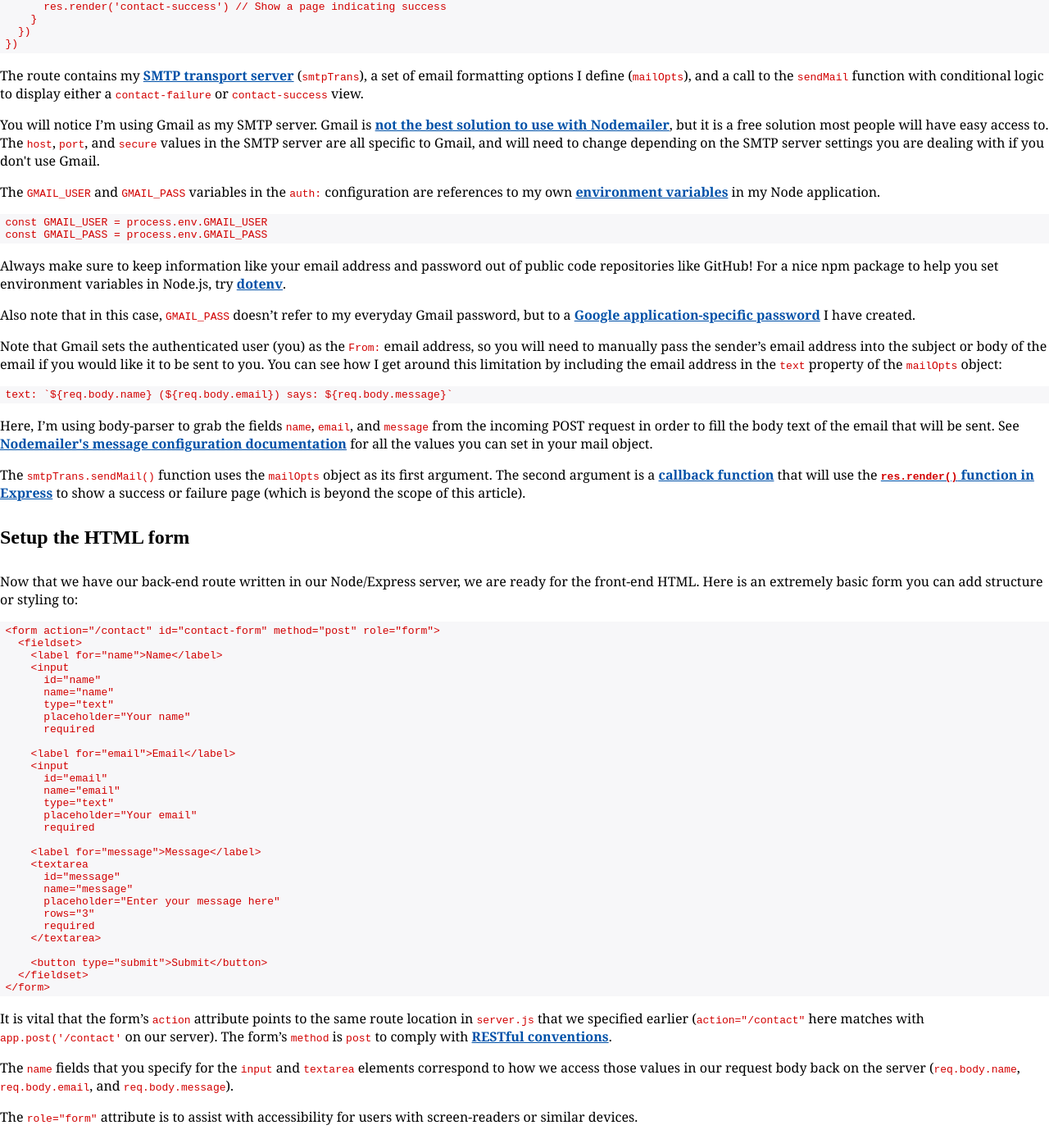
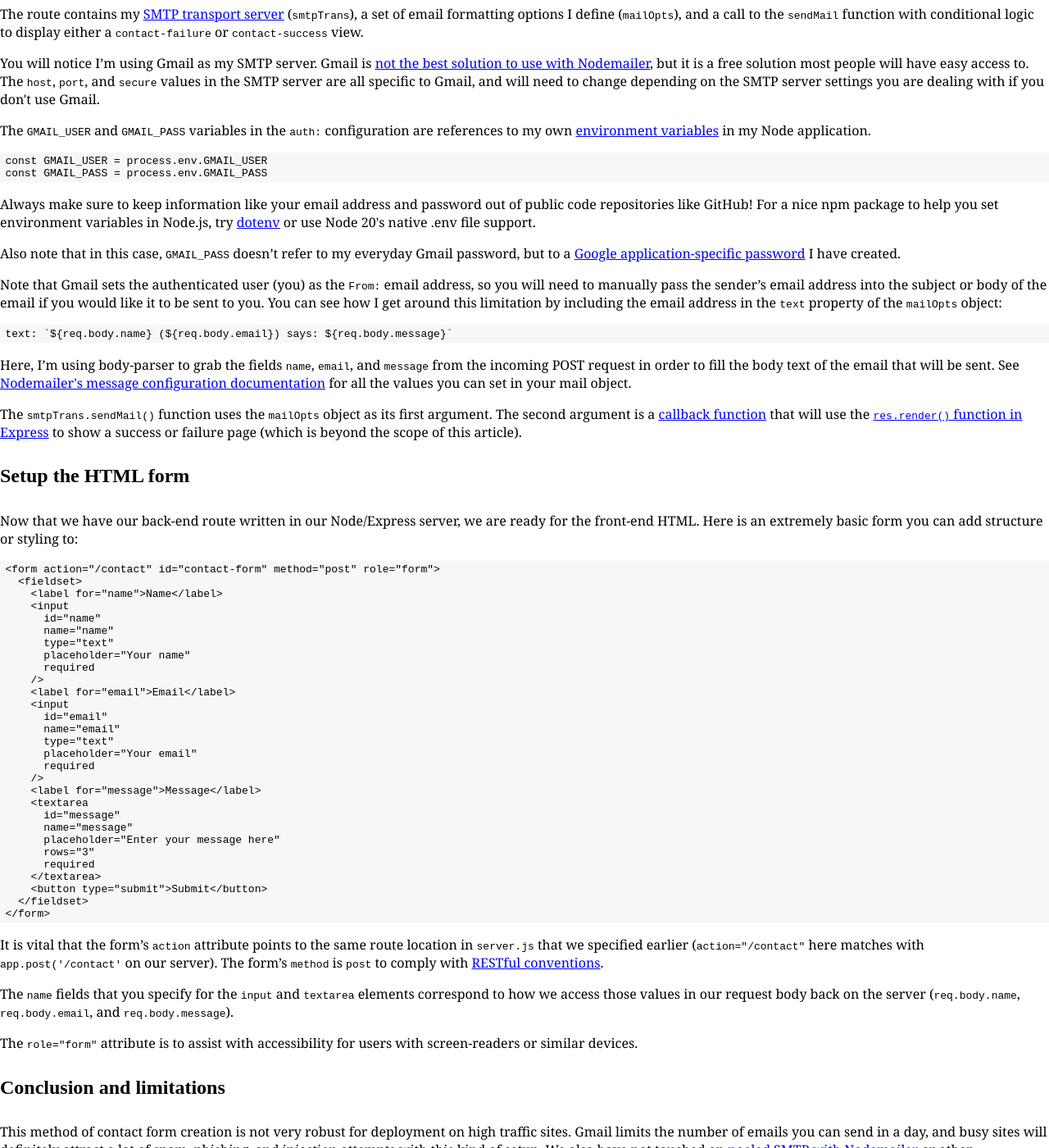
Before and after one commit to ty2k/jekyll-portfolio, a Jekyll site: the page built from _posts/2019-09-14-adding-nodemailer-email-contact-form-node-express-app.html, in a window 1280 px wide and 1400 px high, scrolled down 1714 px. Shown: the whole window at 82% size. Built offline with Jekyll 4.4.1, drawn with Linux system fonts in a browser that asks for light colours; some of the changed text lies outside the part shown.

Commit message:
Update links and design in blog article for new design

```diff
--- a/_posts/2019-09-14-adding-nodemailer-email-contact-form-node-express-app.html
+++ b/_posts/2019-09-14-adding-nodemailer-email-contact-form-node-express-app.html
@@ -9,41 +9,38 @@ title: "Adding an Email Contact Form to a Node and Express App - Tyler Krys"
 title_on_page: "Adding an Email Contact Form to a Node and Express App"
 ---
 
-<div class="container">
-  <div class="row">
-    <div class="col-lg-8 offset-lg-2">
-      <div class="container container-blog">
-        <h1>{{ page.title_on_page }}</h1>
-        <p class="blog-date">Updated: {{ page.date_updated }}</p>
-        <p class="blog-date">Published: {{ page.date_published }}</p>
 <div class="blog-post">
+  <main class="serif">
+    <h1 class="serif">{{ page.title_on_page }}</h1>
+    <p class="blog-date serif">Updated: {{ page.date_updated }}</p>
+    <p class="blog-date serif">Published: {{ page.date_published }}</p>
     <p>Contact forms are a classic web pattern to allow your visitors to email you straight from the page they're on without exposing your email address. This can be great for getting customer leads for marketing sites or soliciting feedback from your visitors. Node.js/Express apps can the <a href="https://nodemailer.com/">Nodemailer</a> package to add email functionality to your portfolio or small business site. This tutorial will show you how to use Nodemailer in your Node/Express app to let your users easily contact you.</p>
-          <div class="div-notice">
+    <div class="notice">
       <p>
-              <strong>Note:</strong> As of September 2019, I've re-factored my Node/Express portfolio site into a Jekyll static site served with GitHub Pages. I don't use this email contact form code in production anymore, though plenty of my readers do. To see my code in the context of a working app, visit my old <a href="https://github.com/ty2k/express-portfolio">express-portfolio repo on GitHub</a>.
+        <strong>Note:</strong> This site is now a Jekyll static site served with GitHub Pages. I don't use this email contact form code in production anymore, though many of my readers do. To see a contact form in the context of a working app, visit my old <a href="https://github.com/ty2k/express-portfolio">express-portfolio repo on GitHub</a>.
       </p>
     </div>
     <p>If you haven't already got an Express app ready to add to, start with the <a href="https://expressjs.com/en/starter/installing.html">Installing Express instructions</a>.</p>
     <h2>Install Nodemailer</h2>
-          <p>Installing Nodemailer into your project is simple with <code>npm</code>. In your project folder, run:</p>
-          <pre><code>npm install nodemailer</code></pre>
+    <p>Installing Nodemailer into your project is simple with <code class="mono">npm</code>. In your project folder, run:</p>
+    <pre><code class="mono">npm install nodemailer</code></pre>
     <h2>Setup server.js</h2>
-          <p>Next, in your <code>server.js</code> file (or whatever file you run to start your Express server), require Nodemailer near the top of your file, before setting your routes:</p>
-          <pre><code>const nodemailer = require('nodemailer')</code></pre>
+    <p>Next, in your <code class="mono">server.js</code> file (or whatever file you run to start your Express server), require Nodemailer near the top of your file, before setting your routes:</p>
+    <pre><code class="mono">const nodemailer = require('nodemailer')</code></pre>
     <p>Now that you have Nodemailer installed in your project and you are requiring it in your server, you can access its functionality in the new route you will create.</p>
     <p>If you haven’t, you should read the <a href="https://expressjs.com/en/guide/routing.html">official Express routing documentation</a> to give yourself a better understanding of how routes work in Express applications.</p>
-          <p>My <code>server.js</code> file is going to use the conventional Express setup shown in their routing documentation:</p>
-<pre><code>const express = require('express')
+    <p>My <code class="mono">server.js</code> file is going to use the conventional Express setup shown in their routing documentation:</p>
+<pre><code class="mono">const express = require('express')
 const app = express()</code></pre>
     <p>I will be using the middleware package <a href="https://www.npmjs.com/package/body-parser">body-parser</a> to parse the data from the contact form we will create. Install it as a dependency:</p>
-          <pre><code>npm install body-parser</code></pre>
-          <p>Then near the top of <code>server.js</code> under your Express requirements, require body-parser and <a href="https://expressjs.com/en/api.html#app.use" title="Express API app.use documentation">mount it with <code>use()</code></a>:</p>
-<pre><code>const bodyParser = require('body-parser')
+    <pre><code class="mono">npm install body-parser</code></pre>
+    <p>Then near the top of <code class="mono">server.js</code> under your Express requirements, require body-parser and <a href="https://expressjs.com/en/api.html#app.use" title="Express API app.use documentation">mount it with <code class="mono">use()</code></a>:</p>
+<pre><code class="mono">const bodyParser = require('body-parser')
 app.use(bodyParser.urlencoded({extended: true}))</code></pre>
     <h2>Write a route using Nodemailer</h2>
     <p>Now your application is ready to have routes added to it. We will need a simple <a href="https://developer.mozilla.org/en-US/docs/Web/HTTP/Methods/POST">POST method</a> route for Nodemailer to use when a user submits the contact form.</p>
     <p>Here is what my POST method route looks like:</p>
-<pre><code>// POST route from contact form
+<pre><code class="mono">// POST route from contact form
 app.post('/contact', (req, res) => {
 
   // Instantiate the SMTP server
@@ -74,23 +71,21 @@ app.post('/contact', (req, res) => {
       res.render('contact-success') // Show a page indicating success
     }
   })
-})
-</code></pre>
-          <p>The route contains my <a href="https://nodemailer.com/smtp/" title="Nodemailer SMTP Transport documentation">SMTP transport server</a> (<code>smtpTrans</code>), a set of email formatting options I define (<code>mailOpts</code>), and a call to the <code>sendMail</code> function with conditional logic to display either a <code>contact-failure</code> or <code>contact-success</code> view.</p>
-          <p>You will notice I’m using Gmail as my SMTP server. Gmail is <a href="https://community.nodemailer.com/using-gmail/">not the best solution to use with Nodemailer</a>, but it is a free solution most people will have easy access to. The <code>host</code>, <code>port</code>, and <code>secure</code> values in the SMTP server are all specific to Gmail, and will need to change depending on the SMTP server settings you are dealing with if you don't use Gmail.</p>
-          <p>The <code>GMAIL_USER</code> and <code>GMAIL_PASS</code> variables in the <code>auth:</code> configuration are references to my own <a href="https://nodejs.dev/how-to-read-environment-variables-from-nodejs">environment variables</a> in my Node application.</p>
-<pre><code>const GMAIL_USER = process.env.GMAIL_USER
+})</code></pre>
+    <p>The route contains my <a href="https://nodemailer.com/smtp/" title="Nodemailer SMTP Transport documentation">SMTP transport server</a> (<code class="mono">smtpTrans</code>), a set of email formatting options I define (<code class="mono">mailOpts</code>), and a call to the <code class="mono">sendMail</code> function with conditional logic to display either a <code class="mono">contact-failure</code> or <code class="mono">contact-success</code> view.</p>
+    <p>You will notice I’m using Gmail as my SMTP server. Gmail is <a href="https://community.nodemailer.com/using-gmail/">not the best solution to use with Nodemailer</a>, but it is a free solution most people will have easy access to. The <code class="mono">host</code>, <code class="mono">port</code>, and <code class="mono">secure</code> values in the SMTP server are all specific to Gmail, and will need to change depending on the SMTP server settings you are dealing with if you don't use Gmail.</p>
+    <p>The <code class="mono">GMAIL_USER</code> and <code class="mono">GMAIL_PASS</code> variables in the <code class="mono">auth:</code> configuration are references to my own <a href="https://nodejs.org/en/learn/command-line/how-to-read-environment-variables-from-nodejs">environment variables</a> in my Node application.</p>
+<pre><code class="mono">const GMAIL_USER = process.env.GMAIL_USER
 const GMAIL_PASS = process.env.GMAIL_PASS</code></pre>
-          <p>Always make sure to keep information like your email address and password out of public code repositories like GitHub! For a nice npm package to help you set environment variables in Node.js, try <a href=https://www.npmjs.com/package/dotenv>dotenv</a>.</p>
-          <p>Also note that in this case, <code>GMAIL_PASS</code> doesn’t refer to my everyday Gmail password, but to a <a href=https://security.google.com/settings/security/apppasswords>Google application-specific password</a> I have created.</p>
-          <p>Note that Gmail sets the authenticated user (you) as the <code>From:</code> email address, so you will need to manually pass the sender’s email address into the subject or body of the email if you would like it to be sent to you. You can see how I get around this limitation by including the email address in the <code>text</code> property of the <code>mailOpts</code> object:</p>
-<pre><code>text: `${req.body.name} (${req.body.email}) says: ${req.body.message}`
-</code></pre>
-          <p>Here, I’m using body-parser to grab the fields <code>name</code>, <code>email</code>, and <code>message</code> from the incoming POST request in order to fill the body text of the email that will be sent. See <a href="https://nodemailer.com/message/">Nodemailer's message configuration documentation</a> for all the values you can set in your mail object.</p>
-          <p>The <code>smtpTrans.sendMail()</code> function uses the <code>mailOpts</code> object as its first argument. The second argument is a <a href="https://nodejs.org/en/knowledge/getting-started/control-flow/what-are-callbacks/" title="Node.js callback documentation">callback function</a> that will use the <a href="https://expressjs.com/en/api.html#res.render"><code>res.render()</code> function in Express</a> to show a success or failure page (which is beyond the scope of this article).</p>
+    <p>Always make sure to keep information like your email address and password out of public code repositories like GitHub! For a nice npm package to help you set environment variables in Node.js, try <a href=https://www.npmjs.com/package/dotenv>dotenv</a> or use Node 20's native .env file support.</p>
+    <p>Also note that in this case, <code class="mono">GMAIL_PASS</code> doesn’t refer to my everyday Gmail password, but to a <a href=https://security.google.com/settings/security/apppasswords>Google application-specific password</a> I have created.</p>
+    <p>Note that Gmail sets the authenticated user (you) as the <code class="mono">From:</code> email address, so you will need to manually pass the sender’s email address into the subject or body of the email if you would like it to be sent to you. You can see how I get around this limitation by including the email address in the <code class="mono">text</code> property of the <code class="mono">mailOpts</code> object:</p>
+<pre><code class="mono">text: `${req.body.name} (${req.body.email}) says: ${req.body.message}`</code></pre>
+    <p>Here, I’m using body-parser to grab the fields <code class="mono">name</code>, <code class="mono">email</code>, and <code class="mono">message</code> from the incoming POST request in order to fill the body text of the email that will be sent. See <a href="https://nodemailer.com/message/">Nodemailer's message configuration documentation</a> for all the values you can set in your mail object.</p>
+    <p>The <code class="mono">smtpTrans.sendMail()</code> function uses the <code class="mono">mailOpts</code> object as its first argument. The second argument is a <a href="https://developer.mozilla.org/en-US/docs/Glossary/Callback_function">callback function</a> that will use the <a href="https://expressjs.com/en/api.html#res.render"><code class="mono">res.render()</code> function in Express</a> to show a success or failure page (which is beyond the scope of this article).</p>
     <h2>Setup the HTML form</h2>
     <p>Now that we have our back-end route written in our Node/Express server, we are ready for the front-end HTML. Here is an extremely basic form you can add structure or styling to:</p>
-<pre><code>&lt;form action=&quot;/contact&quot; id=&quot;contact-form&quot; method=&quot;post&quot; role=&quot;form&quot;&gt;
+<pre><code class="mono">&lt;form action=&quot;/contact&quot; id=&quot;contact-form&quot; method=&quot;post&quot; role=&quot;form&quot;&gt;
   &lt;fieldset&gt;
     &lt;label for=&quot;name&quot;&gt;Name&lt;/label&gt;
     &lt;input
@@ -99,7 +94,7 @@ const GMAIL_PASS = process.env.GMAIL_PASS</code></pre>
       type=&quot;text&quot;
       placeholder=&quot;Your name&quot;
       required
-
+    /&gt;
     &lt;label for=&quot;email&quot;&gt;Email&lt;/label&gt;
     &lt;input
       id=&quot;email&quot;
@@ -107,7 +102,7 @@ const GMAIL_PASS = process.env.GMAIL_PASS</code></pre>
       type=&quot;text&quot;
       placeholder=&quot;Your email&quot;
       required
-
+    /&gt;
     &lt;label for=&quot;message&quot;&gt;Message&lt;/label&gt;
     &lt;textarea
       id=&quot;message&quot;
@@ -116,14 +111,12 @@ const GMAIL_PASS = process.env.GMAIL_PASS</code></pre>
       rows=&quot;3&quot;
       required
     &lt;/textarea&gt;
-
     &lt;button type=&quot;submit&quot;&gt;Submit&lt;/button&gt;
   &lt;/fieldset&gt;
-&lt;/form&gt;
-</code></pre>
-          <p>It is vital that the form’s <code>action</code> attribute points to the same route location in <code>server.js</code> that we specified earlier (<code>action=&quot;/contact&quot;</code> here matches with <code>app.post('/contact'</code> on our server). The form’s <code>method</code> is <code>post</code> to comply with <a href=https://en.wikipedia.org/wiki/Representational_state_transfer>RESTful conventions</a>.</p>
-          <p>The <code>name</code> fields that you specify for the <code>input</code> and <code>textarea</code> elements correspond to how we access those values in our request body back on the server (<code>req.body.name</code>, <code>req.body.email</code>, and <code>req.body.message</code>).</p>
-          <p>The <code>role=&quot;form&quot;</code> attribute is to assist with accessibility for users with screen-readers or similar devices.</p>
+&lt;/form&gt;</code></pre>
+    <p>It is vital that the form’s <code class="mono">action</code> attribute points to the same route location in <code class="mono">server.js</code> that we specified earlier (<code class="mono">action=&quot;/contact&quot;</code> here matches with <code class="mono">app.post('/contact'</code> on our server). The form’s <code class="mono">method</code> is <code class="mono">post</code> to comply with <a href=https://en.wikipedia.org/wiki/Representational_state_transfer>RESTful conventions</a>.</p>
+    <p>The <code class="mono">name</code> fields that you specify for the <code class="mono">input</code> and <code class="mono">textarea</code> elements correspond to how we access those values in our request body back on the server (<code class="mono">req.body.name</code>, <code class="mono">req.body.email</code>, and <code class="mono">req.body.message</code>).</p>
+    <p>The <code class="mono">role=&quot;form&quot;</code> attribute is to assist with accessibility for users with screen-readers or similar devices.</p>
     <h2>Conclusion and limitations</h2>
     <p>This method of contact form creation is not very robust for deployment on high traffic sites. Gmail limits the number of emails you can send in a day, and busy sites will definitely attract a lot of spam, phishing, and injection attempts with this kind of setup. We also have not touched on <a href="https://nodemailer.com/smtp/pooled/">pooled SMTP with Nodemailer</a> or other considerations that a high-volume environment would require.</p>
     <p>For me, this contact form design solved the basic problem of how to let people contact me without showing them my email address while I had it in production. It should be sufficient for the average portfolio site or small business marketing site.</p>
@@ -131,8 +124,5 @@ const GMAIL_PASS = process.env.GMAIL_PASS</code></pre>
     <p>I recommend <a href="https://nodemailer.com/about/">Nodemailer's documentation</a> for help with writing your server code. Their docs are excellent.</p>
     <p>I would love to hear your feedback! Look me up on <a href="https://www.linkedin.com/in/TylerKrys" title="Tyler Krys on LinkedIn">LinkedIn</a> to get in touch.</p>
     <p>- <a href=https://tylerkrys.ca>Tyler Krys</a></p>
+  </main>
 </div>
-      </div>
-    </div>
-  </div>
-</div>
```
Also changed, not shown: other parts of _posts/2019-09-14-adding-nodemailer-email-contact-form-node-express-app.html (+1 -1 lines). Lines whose indentation alone changed are shown as unchanged.
